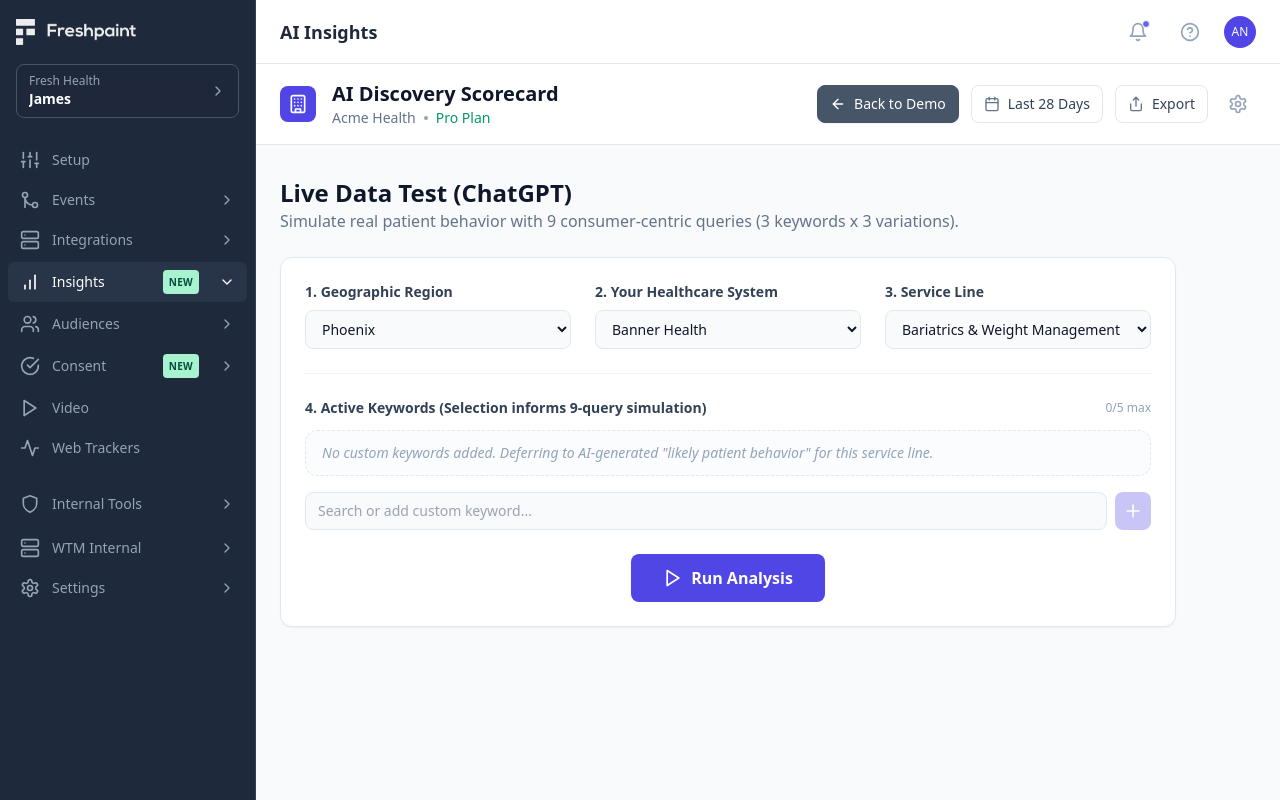
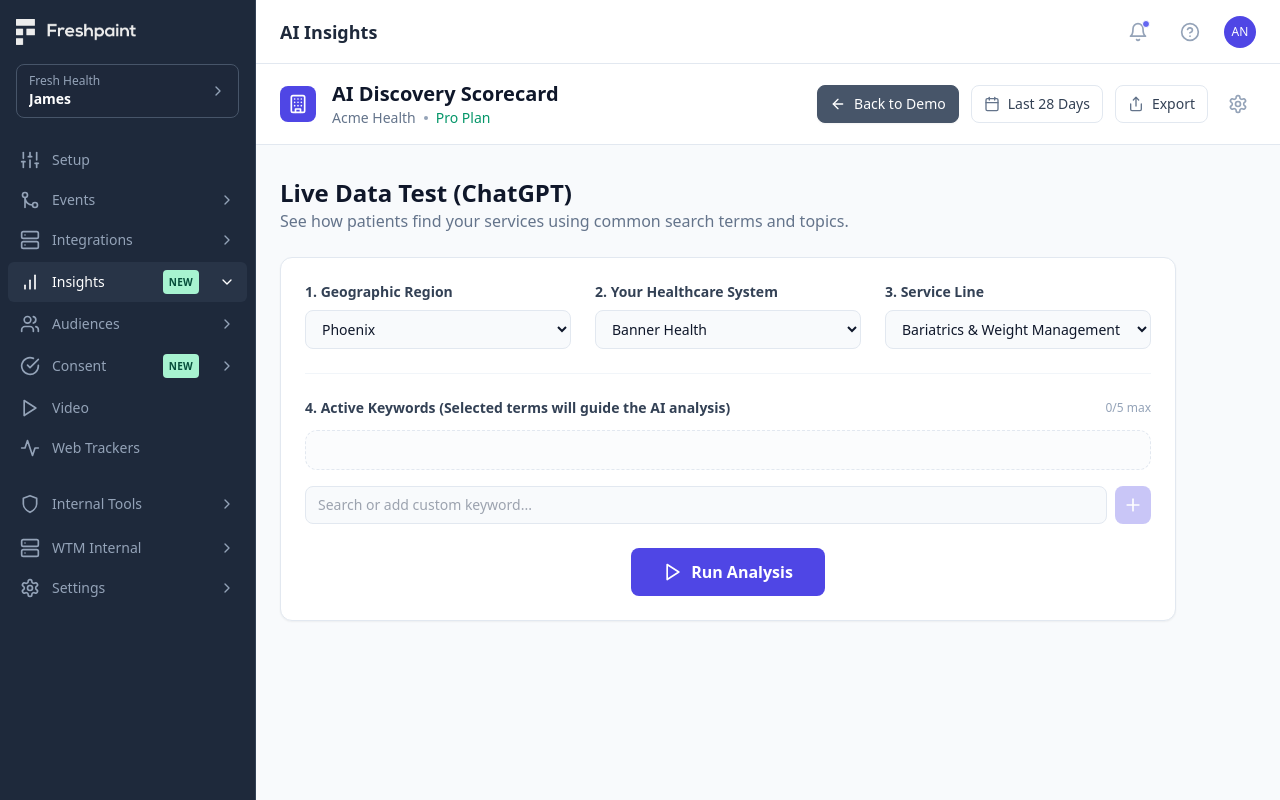
Before and after one commit to jamesrsilvester/ai_discovery_scorecard, a Next.js app: page /test-live in a window 1280 px wide. Built offline with nearby package versions, Linux system fonts and the light colour scheme.

Commit message:
Simplify UI copy and declutter keyword tuning interface

```diff
--- a/src/pages/test-live.tsx
+++ b/src/pages/test-live.tsx
@@ -191,7 +191,7 @@ export default function TestLive() {
             <div className="space-y-6">
                 <div>
                     <h1 className="text-2xl font-bold text-slate-900">Live Data Test (ChatGPT)</h1>
-                    <p className="text-slate-500">Simulate real patient behavior with 9 consumer-centric queries (3 keywords x 3 variations).</p>
+                    <p className="text-slate-500">See how patients find your services using common search terms and topics.</p>
                 </div>
 
                 <div className="bg-white p-6 rounded-xl border border-slate-200 shadow-sm max-w-4xl">
@@ -239,10 +239,9 @@ export default function TestLive() {
                         </div>
                     </div>
 
-                    {/* 4. Keyword Tuning - Dynamic List */}
                     <div className="border-t border-slate-100 pt-6 mb-6">
                         <div className="flex items-center justify-between mb-3">
-                            <label className="block text-sm font-semibold text-slate-700">4. Active Keywords (Selection informs 9-query simulation)</label>
+                            <label className="block text-sm font-semibold text-slate-700">4. Active Keywords (Selected terms will guide the AI analysis)</label>
                             <span className="text-xs text-slate-400 font-medium">{selectedKeywords.length}/5 max</span>
                         </div>
 
@@ -258,9 +257,6 @@ export default function TestLive() {
                                     <X className="w-3.5 h-3.5 opacity-40 group-hover:opacity-100" />
                                 </button>
                             ))}
-                            {selectedKeywords.length === 0 && (
-                                <span className="text-sm text-slate-400 italic py-1 px-2">No custom keywords added. Deferring to AI-generated "likely patient behavior" for this service line.</span>
-                            )}
                         </div>
 
                         <div className="relative">
```
